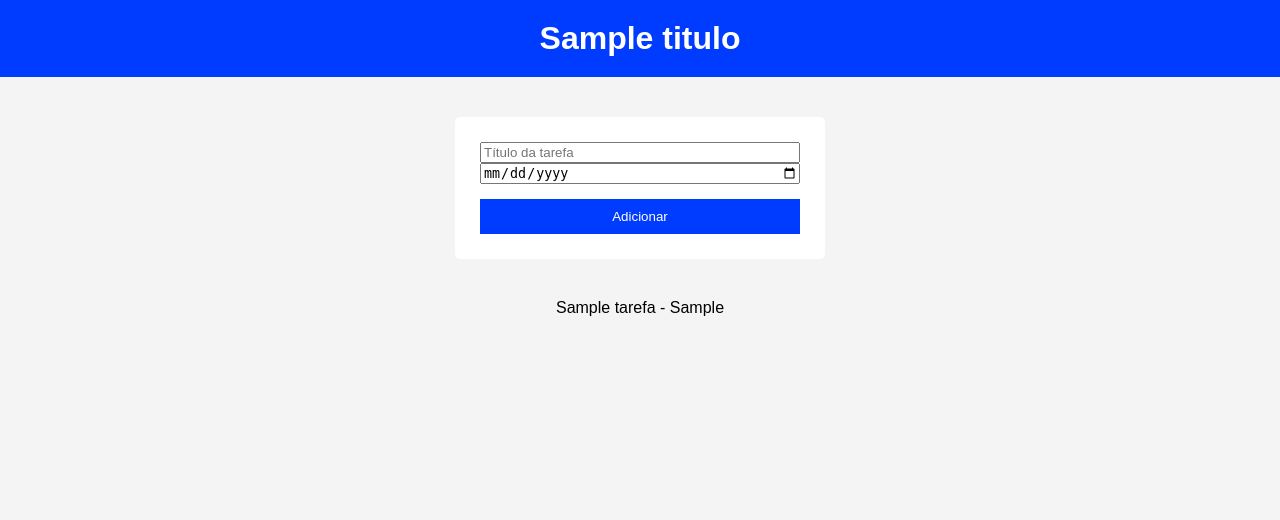
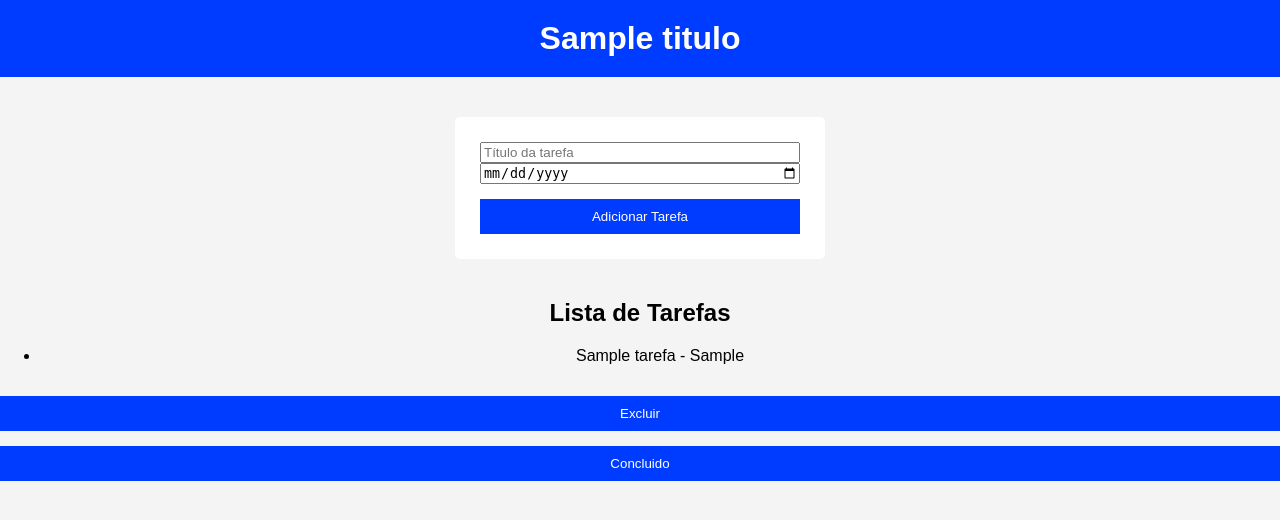
Before and after one commit to PedroCesar553/agenda, a Flask app: template templates/agenda.html in a window 1280 px wide. Shown: the top 520 px of the page. Run offline with Flask 3, Linux system fonts and the light colour scheme; the template is opened without the code that fills it: most values are stand-ins (such as "Sample title", 1, 10 or a date in 2020).

Commit message:
Excluindo Tarefas

```diff
--- a/app.py
+++ b/app.py
@@ -1,15 +1,14 @@
 from flask import Flask, render_template, request
 from models.tarefa import Tarefa
-
 app = Flask(__name__)
 
 @app.route('/')
 def home():
     return render_template('home.html', titulo='Home')
 
-@app.route('/agenda', methods=['GET', 'POST'])
+@app.route('/agenda', methods=['GET','POST'])
 def agenda():
-    tarefa = None
+    tarefas = None
 
     if request.method == 'POST':
         titulo_tarefa = request.form['titulo-tarefa']
@@ -17,7 +16,14 @@ def agenda():
         tarefa = Tarefa(titulo_tarefa, data_conclusao)
         tarefa.salvar_tarefa()
 
-    return render_template('agenda.html', titulo='Agenda', tarefa=tarefa)
+    tarefas = Tarefa.obter_tarefas()
+    return render_template('agenda.html', titulo='Agenda', tarefas=tarefas)
+
+@app.route('/delete/<int:idtarefa>')
+def delete(idTarefa):
+    tarefa = Tarefa.id(idTarefa)
+    tarefa.excluir_tarefa()
+    return
 
 @app.route('/ola')
 def ola_mundo():
--- a/templates/agenda.html
+++ b/templates/agenda.html
@@ -1,28 +1,51 @@
 {% extends "base.html" %}
-
 {% block content %}
+<div class="form-card">
     <form method="POST">
         <input type="text" name="titulo-tarefa"
         id="titulo-tarefa" placeholder="Título da tarefa"
         required>
         <input type="date" name="data-conclusao"
         id="data-conclusao">
-        <button type="submit">Adicionar</button>
+        <button type="submit">Adicionar Tarefa</button>
     </form>
-    <p>{{ tarefa.titulo_tarefa }} - {{ tarefa.data_conclusao }}</p>
+</div>
+<h2>Lista de Tarefas</h2>
+<div class="tarefa-card">
+{% if tarefas %}
+
+    <ul>
+        {%for tarefa in tarefas%}
+            <li>{{ tarefa.titulo_tarefa }} - {{ tarefa.data_conclusao }}</li>
+        {% endfor %}
+    </ul>
+
+{% else %}
+
+    <p>Nem uma tarefa cadastrada</p>
+
+{% endif %}
+        <div class="botoes">
+            <button class="button-excluir">Excluir</button>
+            <button class="button-concluir">Concluido</button>
+        </div>
+</div>
 {% endblock %}
 
-<!-- Método HTTP:
-     GET -> "pega" (recupera/obtém) as informações
-     POST -> "envia" (cadastra/inclui/adiciona) as informações
-     UPDATE/PATCH -> "atualiza" as informações
-     DELETE -> "apaga" as informações
 
-     CRUD -> Create, Read, Update, Delete-->
 
-<!-- Códigos de retorno:
-    2XX - Sucesso
-    3XX - Sucesso, mas redirecionado
-    4XX - Não encontrado (falha na REQUISIÇÃO)
-    5XX - Erro do servidor (falha na RESPOSTA)
-    -->
+<!--Métodos HTTP
+GET -> "pega" (recupera) informações do servidor (READ)
+POST -> "envia" (cadastra) informações para o servidor(CREATE)
+UPDATE/PATCH -> "atualiza" informações no servidor (UPDATE)
+DELETE -> "deleta" informações no servidor (DELETE)
+
+CRUD -> CREATE, READ, UPDATE, DELETE
+-->
+
+<!--
+ 2XX -> Sucesso
+ 3XX -> Sucesso, mas redirecionamento
+ 4XX -> Não encontrado (Falha na REQUISIÇÃO)
+ 5XX -> Erro no servidor(Falha na RESPOSTA)
+ -->
```
Also changed, not shown: models/tarefa.py (+34 -5 lines), data/tarefas.sqlite3.
